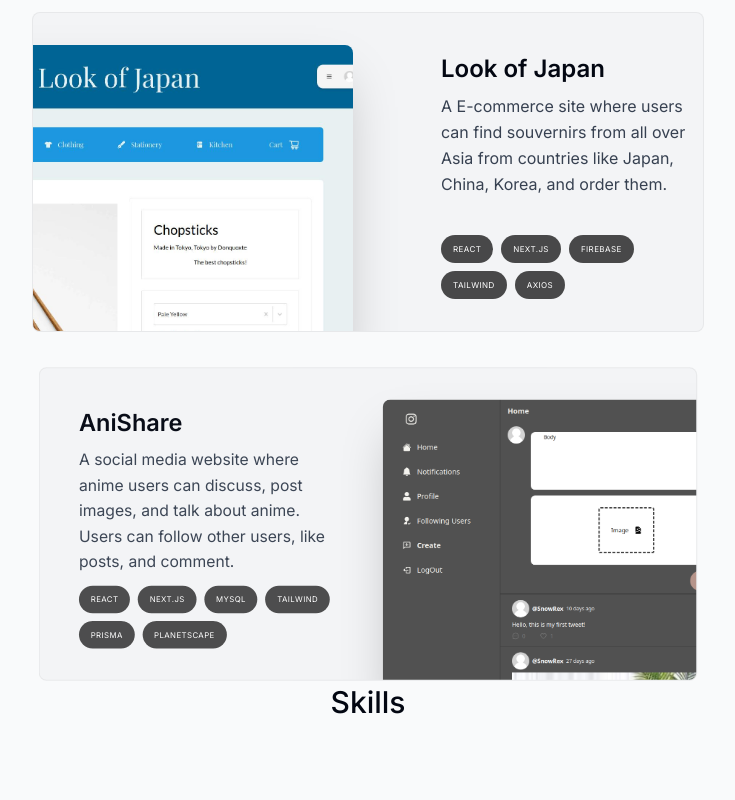
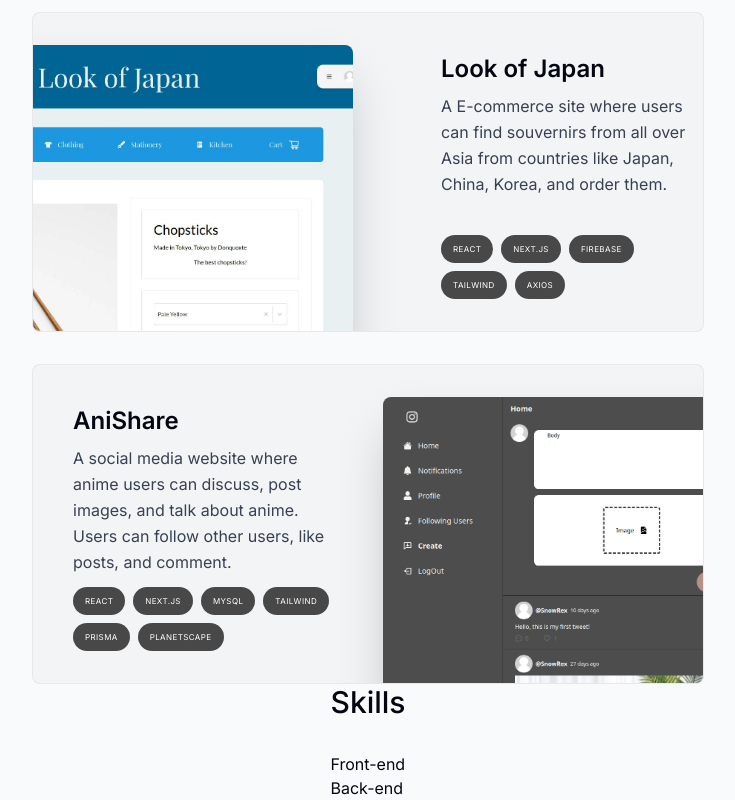
Before and after one commit to JasonMac123/NewPortfolio, a Next.js app: page / in a window 1280 px wide. Shown: the part 1783-2583 px from the top of the page, without its empty margins (272-1007 px from the left). Before the commit the page ends 2535 px from the top, so only its background shows below. Built offline with nearby package versions, Linux system fonts and the light colour scheme.

Commit message:
Adds seperation section for back-end and front-end frameworks

```diff
--- a/components/Skills.tsx
+++ b/components/Skills.tsx
@@ -9,6 +9,12 @@ const Skills = () => {
   return (
     <section>
       <SectionTitle>Skills</SectionTitle>
+      <div>
+        <h3>Front-end</h3>
+      </div>
+      <div>
+        <h3> Back-end</h3>
+      </div>
     </section>
   );
 };
```
